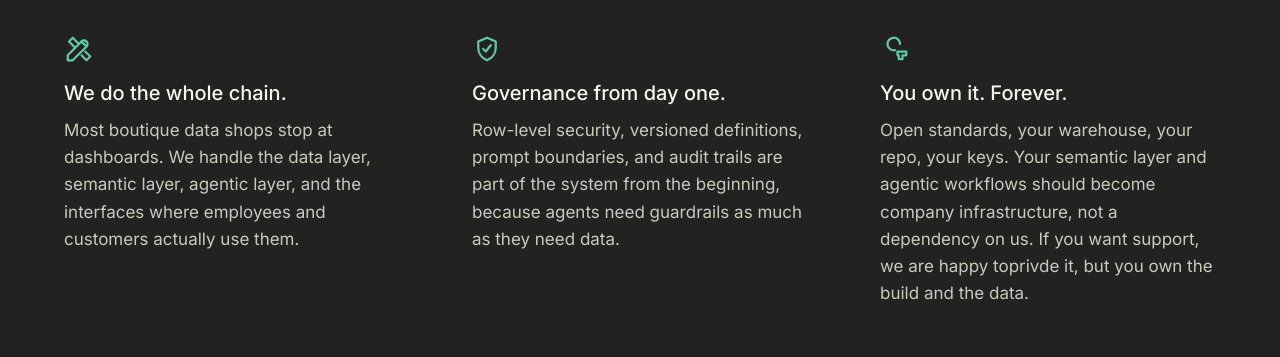
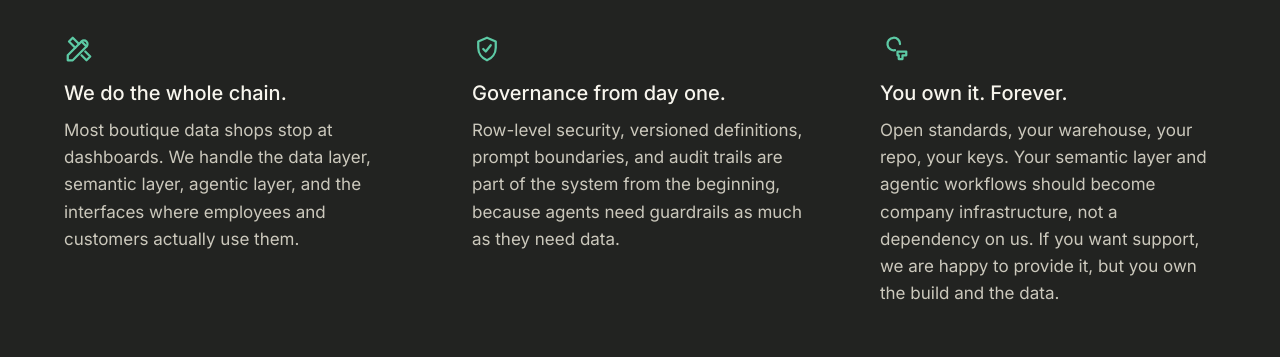
Before and after one commit to stevenjhomem/torchbearers, a React (Vite) app: page / in a window 1280 px wide. Shown: the part 2874-3231 px from the top of the page. Built offline with nearby package versions, Linux system fonts and the light colour scheme.

Commit message:
fixing typo ("to provide")
Hannah found this...cmon Steven. review my sloppy PRs better

```diff
--- a/src/App.jsx
+++ b/src/App.jsx
@@ -242,7 +242,7 @@ const pillars = [
     icon: <KeyIcon />,
     title: 'You own it. Forever.',
     description:
-      'Open standards, your warehouse, your repo, your keys. Your semantic layer and agentic workflows should become company infrastructure, not a dependency on us. If you want support, we are happy toprivde it, but you own the build and the data.',
+      'Open standards, your warehouse, your repo, your keys. Your semantic layer and agentic workflows should become company infrastructure, not a dependency on us. If you want support, we are happy to provide it, but you own the build and the data.',
   },
 ];
 
```
